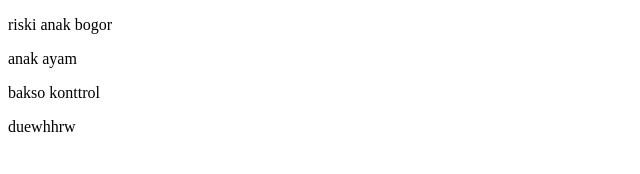
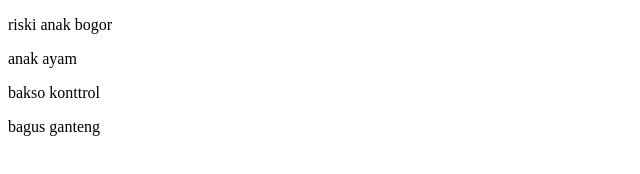
Before and after one commit to BagusTriMaulana/cobariski, a plain HTML site: page index.html in a window 1280 px wide. Shown: the full height of the page, 0-640 px from the left. Drawn offline with Linux system fonts and the light colour scheme.

Commit message:
bagus ganteng

```diff
--- a/index.html
+++ b/index.html
@@ -10,6 +10,6 @@
     <p>riski anak bogor </p>
     <p>anak ayam</p>
     <p>bakso konttrol</p>
-    <p>duewhhrw</p>
+    <p>bagus ganteng</p>
 </body>
 </html>
```
